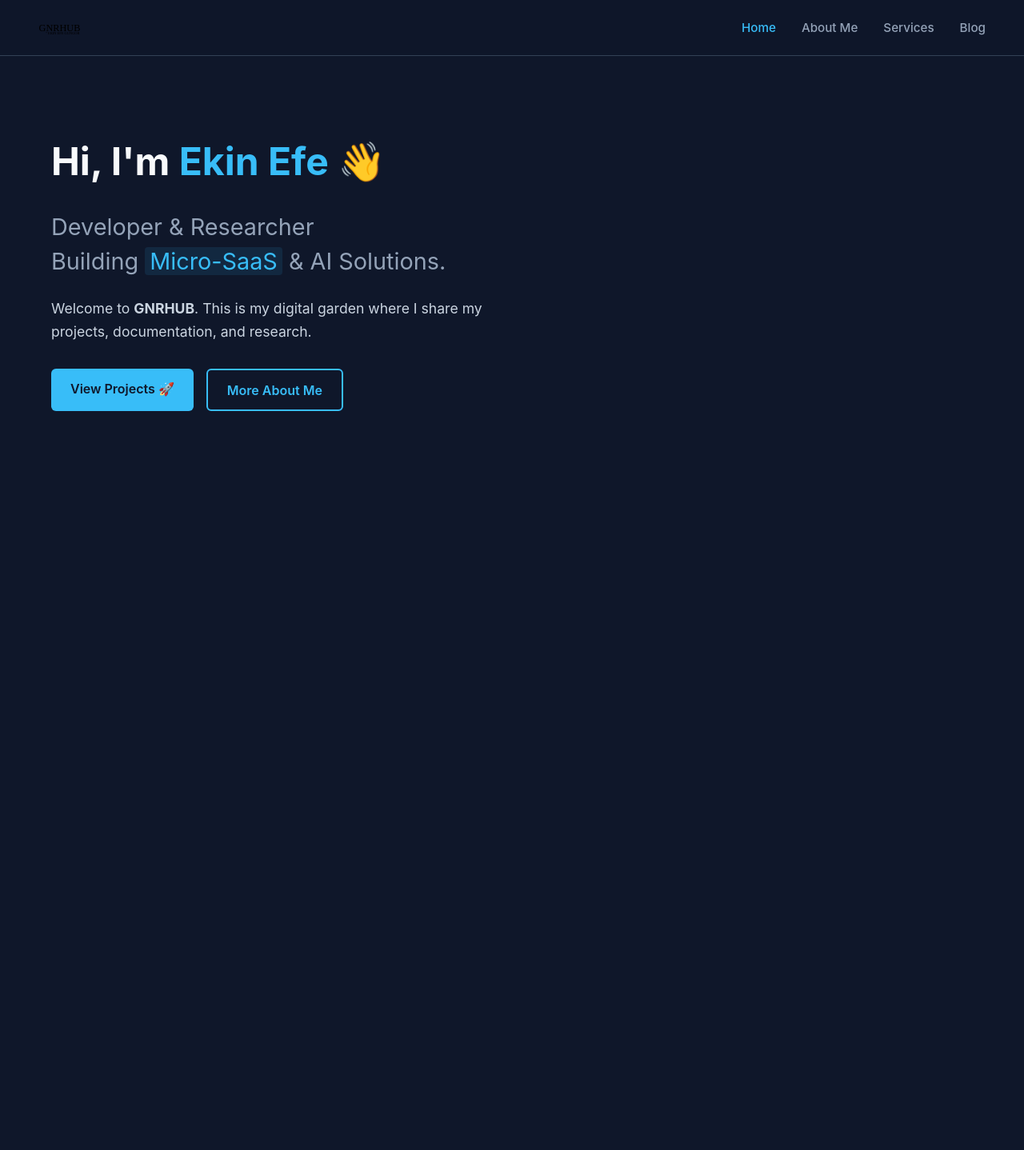
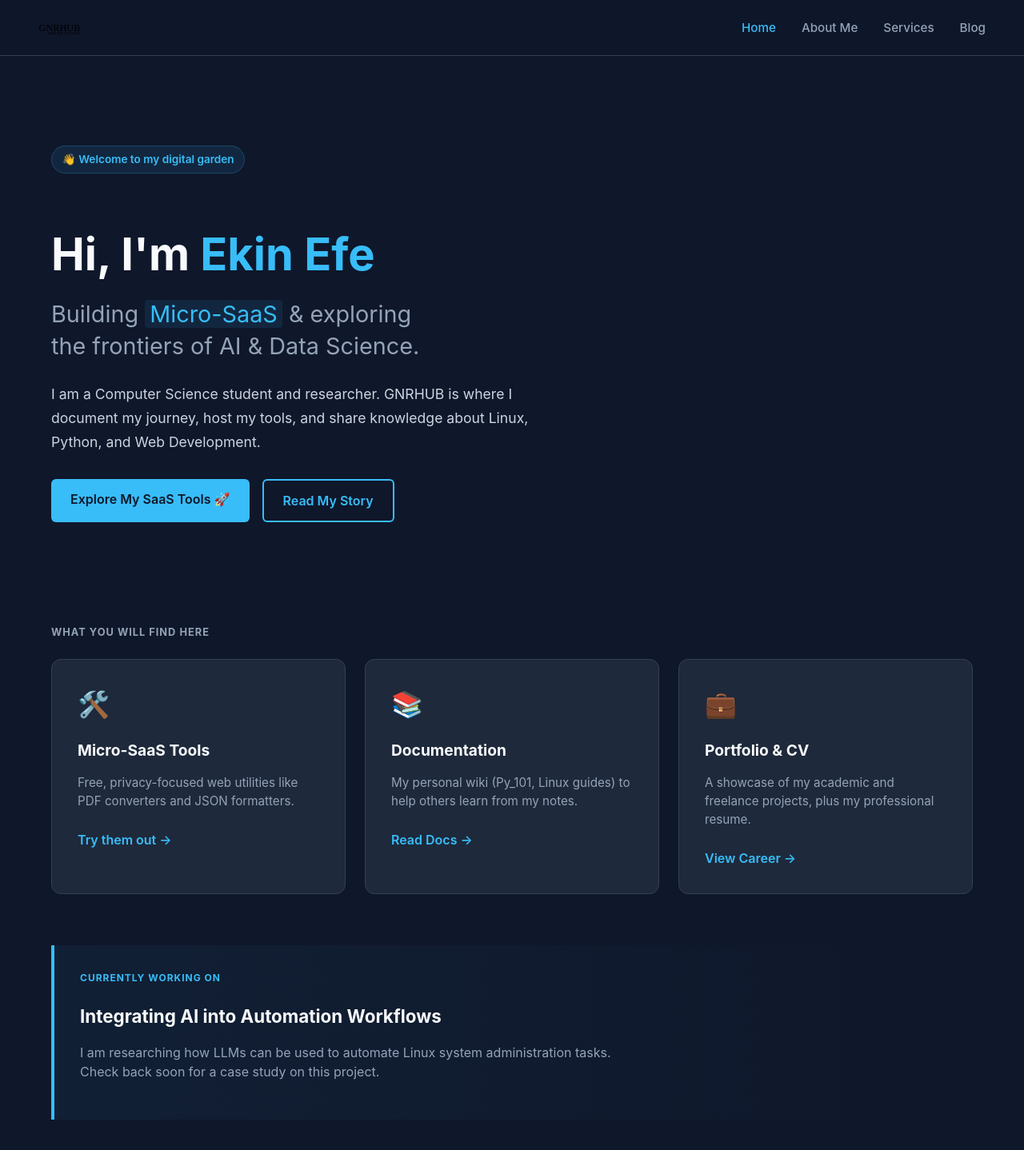
Before and after one commit to ekinefe/gnrhub, a React (Vite) app: page / in a window 1280 px wide. Shown: the top 1438 px of the page at 80% size. Before the commit the page ends 800 px from the top, so only its background shows below. Built offline with nearby package versions, Linux system fonts and the light colour scheme.

Commit message:
Upgraded home page with features grid

```diff
--- a/src/App.css
+++ b/src/App.css
@@ -429,3 +429,150 @@ body {
 .logo-link:hover {
   opacity: 0.8;
 }
+
+/* === ANIMATIONS === */
+@keyframes fadeIn {
+  from { opacity: 0; transform: translateY(20px); }
+  to { opacity: 1; transform: translateY(0); }
+}
+
+/* === HOME PAGE STYLES === */
+.home-page {
+  padding-bottom: 4rem;
+}
+
+/* Hero Section */
+.hero-section {
+  padding: 4rem 0;
+  /* Apply Animation */
+  animation: fadeIn 0.8s ease-out forwards;
+}
+
+.badge {
+  background: rgba(56, 189, 248, 0.1);
+  color: var(--accent);
+  font-size: 0.85rem;
+  font-weight: 600;
+  padding: 0.4rem 0.8rem;
+  border-radius: 20px;
+  border: 1px solid rgba(56, 189, 248, 0.2);
+  display: inline-block;
+  margin-bottom: 1.5rem;
+}
+
+.hero-title {
+  font-size: 3.5rem; /* Bigger Title */
+  margin-bottom: 1rem;
+  line-height: 1.1;
+}
+
+.hero-subtitle {
+  font-size: 1.8rem;
+  color: var(--text-muted);
+  font-weight: 400;
+  margin-bottom: 1.5rem;
+  line-height: 1.4;
+}
+
+.hero-desc {
+  font-size: 1.1rem;
+  color: #cbd5e1;
+  max-width: 650px;
+  line-height: 1.7;
+  margin-bottom: 2rem;
+}
+
+/* Features Grid */
+.features-section {
+  margin-top: 4rem;
+}
+
+.section-label {
+  font-size: 0.8rem;
+  color: var(--text-muted);
+  letter-spacing: 1px;
+  margin-bottom: 1.5rem;
+}
+
+.features-grid {
+  display: grid;
+  grid-template-columns: repeat(auto-fit, minmax(300px, 1fr));
+  gap: 1.5rem;
+}
+
+.feature-card {
+  background-color: var(--bg-card);
+  border: 1px solid var(--border);
+  padding: 2rem;
+  border-radius: 12px;
+  transition: transform 0.2s, border-color 0.2s;
+}
+
+.feature-card:hover {
+  transform: translateY(-5px);
+  border-color: var(--accent);
+}
+
+.feature-card .icon {
+  font-size: 2rem;
+  margin-bottom: 1rem;
+}
+
+.feature-card h3 {
+  font-size: 1.2rem;
+  margin-bottom: 0.5rem;
+  color: var(--text-main);
+}
+
+.feature-card p {
+  color: var(--text-muted);
+  margin-bottom: 1.5rem;
+  font-size: 0.95rem;
+  line-height: 1.5;
+}
+
+.feature-card a {
+  color: var(--accent);
+  font-weight: 600;
+  text-decoration: none;
+}
+
+/* Focus Section */
+.focus-section {
+  margin-top: 4rem;
+}
+
+.focus-card {
+  background: linear-gradient(to right, rgba(56, 189, 248, 0.05), transparent);
+  border-left: 4px solid var(--accent);
+  padding: 2rem;
+  border-radius: 0 12px 12px 0;
+}
+
+.focus-label {
+  font-size: 0.75rem;
+  color: var(--accent);
+  font-weight: 700;
+  letter-spacing: 1px;
+  margin-bottom: 0.5rem;
+}
+
+.focus-card h3 {
+  font-size: 1.4rem;
+  margin-bottom: 0.5rem;
+}
+
+.focus-card p {
+  color: var(--text-muted);
+  max-width: 700px;
+}
+
+/* Mobile Tweaks */
+@media (max-width: 768px) {
+  .hero-title {
+    font-size: 2.5rem;
+  }
+  .hero-subtitle {
+    font-size: 1.4rem;
+  }
+}
--- a/src/pages/Home.jsx
+++ b/src/pages/Home.jsx
@@ -3,29 +3,76 @@ import { Link } from 'react-router-dom';
 
 function Home() {
   return (
-    <div className="container home-container">
-      <div className="hero-text">
-        <h1>
-          Hi, I'm <span className="accent-text">Ekin Efe</span> 👋
+    <div className="container home-page">
+
+      {/* === HERO SECTION === */}
+      <section className="hero-section">
+        <div className="hero-content">
+          <span className="badge">👋 Welcome to my digital garden</span>
+          <h1 className="hero-title">
+            Hi, I'm <span className="accent-text">Ekin Efe</span>
           </h1>
-        <h2>
-          Developer & Researcher <br />
-          Building <span className="highlight">Micro-SaaS</span> & AI Solutions.
+          <h2 className="hero-subtitle">
+            Building <span className="highlight">Micro-SaaS</span> & exploring <br />
+            the frontiers of AI & Data Science.
           </h2>
-        <p className="subtext">
-          Welcome to <b>GNRHUB</b>. This is my digital garden where I share my
-          projects, documentation, and research.
+          <p className="hero-desc">
+            I am a Computer Science student and researcher. GNRHUB is where I document
+            my journey, host my tools, and share knowledge about Linux, Python, and Web Development.
           </p>
 
           <div className="cta-group">
             <Link to="/services" className="btn primary-btn">
-            View Projects 🚀
+              Explore My SaaS Tools 🚀
             </Link>
             <Link to="/about" className="btn secondary-btn">
-            More About Me
+              Read My Story
             </Link>
           </div>
         </div>
+      </section>
+
+      {/* === WHAT IS THIS? (Grid) === */}
+      <section className="features-section">
+        <h3 className="section-label">WHAT YOU WILL FIND HERE</h3>
+        <div className="features-grid">
+
+          <div className="feature-card">
+            <div className="icon">🛠️</div>
+            <h3>Micro-SaaS Tools</h3>
+            <p>Free, privacy-focused web utilities like PDF converters and JSON formatters.</p>
+            <Link to="/services">Try them out &rarr;</Link>
+          </div>
+
+          <div className="feature-card">
+            <div className="icon">📚</div>
+            <h3>Documentation</h3>
+            <p>My personal wiki (Py_101, Linux guides) to help others learn from my notes.</p>
+            <Link to="/blog">Read Docs &rarr;</Link>
+          </div>
+
+          <div className="feature-card">
+            <div className="icon">💼</div>
+            <h3>Portfolio & CV</h3>
+            <p>A showcase of my academic and freelance projects, plus my professional resume.</p>
+            <Link to="/about">View Career &rarr;</Link>
+          </div>
+
+        </div>
+      </section>
+
+      {/* === CURRENT FOCUS === */}
+      <section className="focus-section">
+        <div className="focus-card">
+          <div className="focus-label">CURRENTLY WORKING ON</div>
+          <h3>Integrating AI into Automation Workflows</h3>
+          <p>
+            I am researching how LLMs can be used to automate Linux system administration tasks.
+            Check back soon for a case study on this project.
+          </p>
+        </div>
+      </section>
+
     </div>
   );
 }
```
Lines whose indentation alone changed are shown as unchanged.
